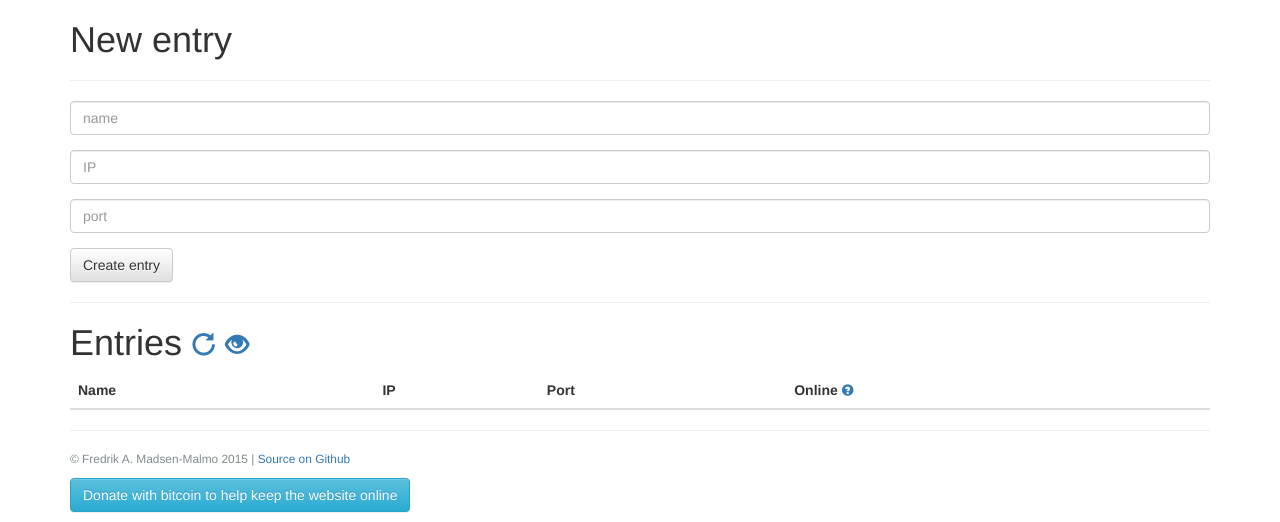
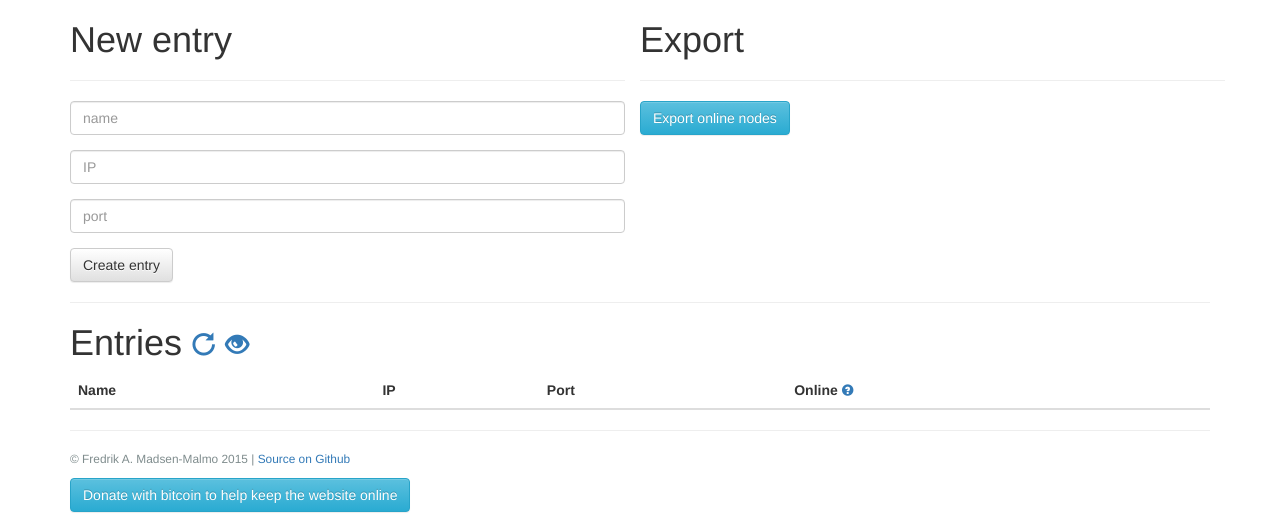
Before and after one commit to FredrikAugust/Aether-Nodes, a Flask app: template src/templates/index.html in a window 1280 px wide. Shown: the top 522 px of the page. Run offline with Flask 2, Linux system fonts and the light colour scheme; the template is opened without the code that fills it: values that come from a table or form of the project are taken from there, most other values are stand-ins (such as "Sample title", 1, 10 or a date in 2020); one stand-in notice (Sample message) is shown; parts of the project's set-up code (start-up, migrations or seed data) failed here and were passed over; some libraries are stand-ins or nearby versions.

Commit message:
added export method

```diff
--- a/src/static/site.css
+++ b/src/static/site.css
@@ -30,3 +30,7 @@ footer {
 	text-decoration: underline !important;
 	cursor: pointer !important;
 }
+
+#export-content {
+	font-family: monospace;
+}
--- a/src/static/site.js
+++ b/src/static/site.js
@@ -102,6 +102,20 @@ $('#hide').on('click', function () {
 	hideOffline();
 });
 
+// Exporting
+$('#export').on('click', function () {
+	var content = [];
+
+	$('.entry').each(function (index, element) {
+		if ($(element).find('.online').data('online') == 'True') {
+			content.push($(element).find('.ip').text() + ':' + $(element).find('.port').text());
+		}
+	});
+
+	$('#export-content').text(content.join(', '));
+	$('#export-content').show();
+});
+
 // When everything is done loading
 $(window).load(function () {
 	$('tr').each(function (i,e) {
@@ -111,7 +125,7 @@ $(window).load(function () {
 	getOnline();
 
 	// Fades away each panel after 1 second + 1 second for each panel
-	$('.panel').each(function (index, element) {
+	$('.flash-message').each(function (index, element) {
 		setTimeout(function () { $(element).fadeOut() }, 2000 + parseInt(index) * 1000)
 	});
 });
--- a/src/templates/index.html
+++ b/src/templates/index.html
@@ -31,12 +31,14 @@
 	<div class='container'>
 		{% with messages = get_flashed_messages(with_categories=True) %}
 			{% for category, message in messages %}
-				<div class='panel panel-{{ category }}'>
+				<div class='panel flash-message panel-{{ category }}'>
 					<div class='panel-body'>{{ message }}</div>
 				</div>
 			{% endfor %}
 		{% endwith %}
 
+		<div class='row'>
+			<div class='col-xs-12 col-md-6'>
 				<h1>New entry</h1><hr>
 				<form class='form' action='{{ url_for('index') }}' method='POST'>
 					{{ form.hidden_tag() }}
@@ -53,6 +55,13 @@
 					{% endfor %}
 					<button class='btn btn-default submit_new' type='submit'>Create entry</button>
 				</form>
+			</div>
+			<div class'col-xs-12 col-sm-6'>
+				<h1>Export</h1><hr>
+				<div class="panel-body panel panel-default" id='export-content' style='display:none;'></div>
+				<button id='export' class='btn btn-info'>Export online nodes</button>
+			</div>
+		</div>
 
 		<hr>
 
```
Lines whose indentation alone changed are shown as unchanged.
